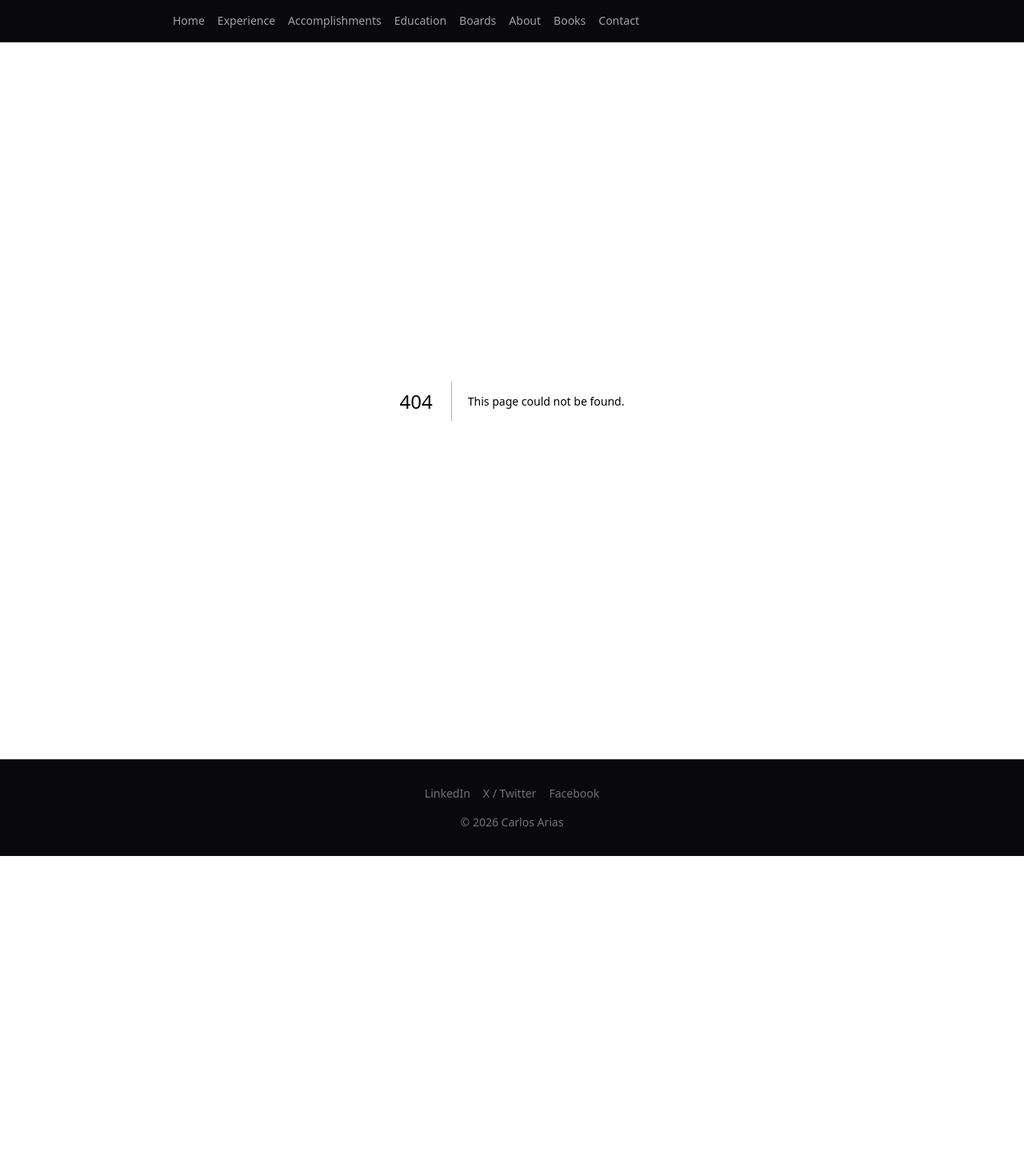
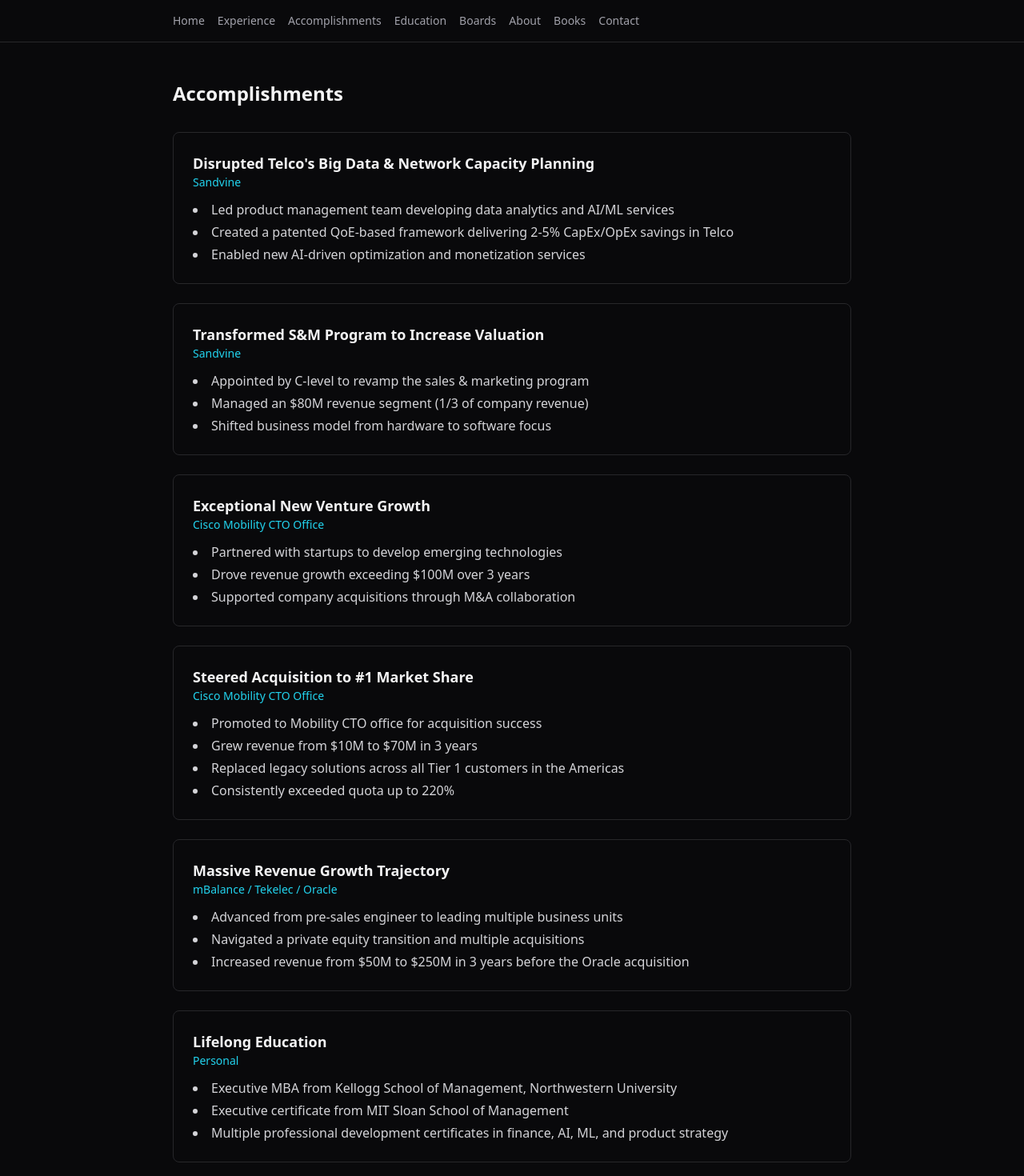
Before and after one commit to cariasfe/carlosariasf-website, a Next.js app: page /accomplishments in a window 1280 px wide. Before the commit this address had no page. Shown: the top 1470 px of the page at 80% size. Before the commit the page ends 1070 px from the top, so only its background shows below. Built offline with nearby package versions, Linux system fonts and the light colour scheme.

Commit message:
feat: accomplishments page

```diff
--- /dev/null
+++ b/src/app/accomplishments/page.tsx
@@ -0,0 +1,17 @@
+import AccomplishmentCard from "@/components/AccomplishmentCard"
+import { accomplishments } from "@/data/accomplishments"
+
+export default function AccomplishmentsPage() {
+  return (
+    <div>
+      <h1 className="mb-8 text-2xl font-bold text-zinc-100">
+        Accomplishments
+      </h1>
+      <div className="space-y-6">
+        {accomplishments.map((item) => (
+          <AccomplishmentCard key={item.title} item={item} />
+        ))}
+      </div>
+    </div>
+  )
+}
--- /dev/null
+++ b/src/components/AccomplishmentCard.tsx
@@ -0,0 +1,15 @@
+import type { Accomplishment } from "@/data/accomplishments"
+
+export default function AccomplishmentCard({ item }: { item: Accomplishment }) {
+  return (
+    <div className="rounded-lg border border-zinc-800 p-6">
+      <h2 className="text-lg font-semibold text-zinc-100">{item.title}</h2>
+      <p className="mb-3 text-sm text-cyan-400">{item.organization}</p>
+      <ul className="list-inside list-disc space-y-1 text-zinc-300">
+        {item.bullets.map((bullet) => (
+          <li key={bullet}>{bullet}</li>
+        ))}
+      </ul>
+    </div>
+  )
+}
--- /dev/null
+++ b/src/data/accomplishments.ts
@@ -0,0 +1,63 @@
+export interface Accomplishment {
+  title: string
+  organization: string
+  bullets: string[]
+}
+
+export const accomplishments: Accomplishment[] = [
+  {
+    title: "Disrupted Telco's Big Data & Network Capacity Planning",
+    organization: "Sandvine",
+    bullets: [
+      "Led product management team developing data analytics and AI/ML services",
+      "Created a patented QoE-based framework delivering 2-5% CapEx/OpEx savings in Telco",
+      "Enabled new AI-driven optimization and monetization services",
+    ],
+  },
+  {
+    title: "Transformed S&M Program to Increase Valuation",
+    organization: "Sandvine",
+    bullets: [
+      "Appointed by C-level to revamp the sales & marketing program",
+      "Managed an $80M revenue segment (1/3 of company revenue)",
+      "Shifted business model from hardware to software focus",
+    ],
+  },
+  {
+    title: "Exceptional New Venture Growth",
+    organization: "Cisco Mobility CTO Office",
+    bullets: [
+      "Partnered with startups to develop emerging technologies",
+      "Drove revenue growth exceeding $100M over 3 years",
+      "Supported company acquisitions through M&A collaboration",
+    ],
+  },
+  {
+    title: "Steered Acquisition to #1 Market Share",
+    organization: "Cisco Mobility CTO Office",
+    bullets: [
+      "Promoted to Mobility CTO office for acquisition success",
+      "Grew revenue from $10M to $70M in 3 years",
+      "Replaced legacy solutions across all Tier 1 customers in the Americas",
+      "Consistently exceeded quota up to 220%",
+    ],
+  },
+  {
+    title: "Massive Revenue Growth Trajectory",
+    organization: "mBalance / Tekelec / Oracle",
+    bullets: [
+      "Advanced from pre-sales engineer to leading multiple business units",
+      "Navigated a private equity transition and multiple acquisitions",
+      "Increased revenue from $50M to $250M in 3 years before the Oracle acquisition",
+    ],
+  },
+  {
+    title: "Lifelong Education",
+    organization: "Personal",
+    bullets: [
+      "Executive MBA from Kellogg School of Management, Northwestern University",
+      "Executive certificate from MIT Sloan School of Management",
+      "Multiple professional development certificates in finance, AI, ML, and product strategy",
+    ],
+  },
+]
```
